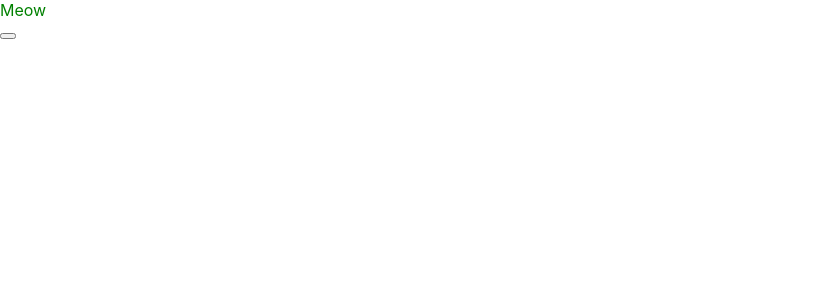
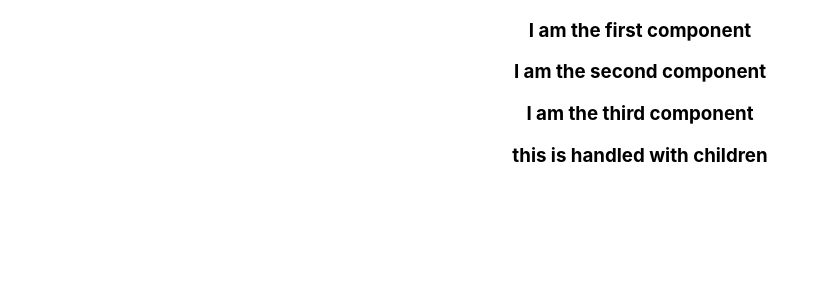
Before and after one commit to Nimzyow/dynamic-form-with-children, a React (Create React App) app: page / in a window 1280 px wide. Shown: the top 300 px of the page, without its empty margins (0-830 px from the left). Built offline with nearby package versions, Linux system fonts and the light colour scheme.

Commit message:
avoided prop drilling with children

```diff
--- a/src/App.js
+++ b/src/App.js
@@ -3,13 +3,86 @@ import { Person } from "./Person";
 import "./App.css";
 
 function App() {
-  return (
-    <Person>
-      {({}) => {
-        return <div style={{ color: "green" }}>Meow</div>;
-      }}
-    </Person>
-  );
+    return (
+        // <Person>
+        //   {({}) => {
+        //     return <div style={{ color: "green" }}>Meow</div>;
+        //   }}
+        // </Person>
+        <div className="App">
+            <FirstComponent>
+                <SecondComponent>
+                    <ThirdComponent>
+                        <ComponentNeedingProps content="this is handled with children" />
+                    </ThirdComponent>
+                </SecondComponent>
+            </FirstComponent>
+        </div>
+    );
 }
 
+//passing props
+// const FirstComponent = ({ content }) => {
+//     return (
+//         <div>
+//             <h3>I am the first component</h3>
+//             <SecondComponent content={content} />
+//         </div>
+//     );
+// };
+
+// render children
+const FirstComponent = ({ children }) => {
+    return (
+        <div>
+            <h3>I am the first component</h3>
+            {children}
+        </div>
+    );
+};
+
+//passing props
+// const SecondComponent = ({ content }) => {
+//     return (
+//         <div>
+//             <h3>I am the second component</h3>
+//             <ThirdComponent content={content} />
+//         </div>
+//     );
+// };
+
+// render children
+const SecondComponent = ({ children }) => {
+    return (
+        <div>
+            <h3>I am the second component</h3>
+            {children}
+        </div>
+    );
+};
+
+//passing props
+// const ThirdComponent = ({ content }) => {
+//     return (
+//         <div>
+//             <h3>I am the third component</h3>
+//             <ComponentNeedingProps content={content} />
+//         </div>
+//     );
+// };
+
+// render children
+const ThirdComponent = ({ children }) => {
+    return (
+        <div>
+            <h3>I am the third component</h3>
+            {children}
+        </div>
+    );
+};
+
+const ComponentNeedingProps = ({ content }) => {
+    return <h3>{content}</h3>;
+};
+
 export default App;
```
